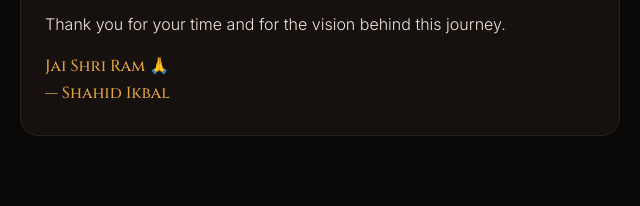
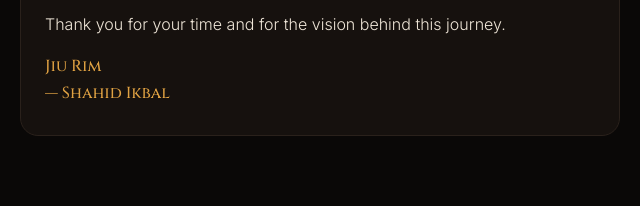
Before and after one commit to Syedshahid406/sri-ram-ram, a plain HTML site: page index.html in a window 1280 px wide. Shown: the part 594-800 px from the top of the page, 320-960 px from the left. Drawn offline with Linux system fonts and the light colour scheme.

Commit message:
Update index.html

```diff
--- a/index.html
+++ b/index.html
@@ -56,7 +56,7 @@ footer{text-align:center;color:var(--muted);font-size:13px;padding-top:24px}
     <p>I am Shahid, a singer, songwriter and music producer from Assam. With deep respect for the epic you are bringing to the world, I created an End Credits Song for your film <em>Ramayan</em>.</p>
     <p>This is the dummy version, made from the heart as a humble offering. If it touches you and you feel it belongs in the film, I would be honoured to hear from you.</p>
     <p>Thank you for your time and for the vision behind this journey.</p>
-    <p class="sign">Jai Shri Ram 🙏<br>— Shahid Ikbal</p>
+    <p class="sign">Jiu Rim<br>— Shahid Ikbal</p>
   </div>
 </section>
 
```
